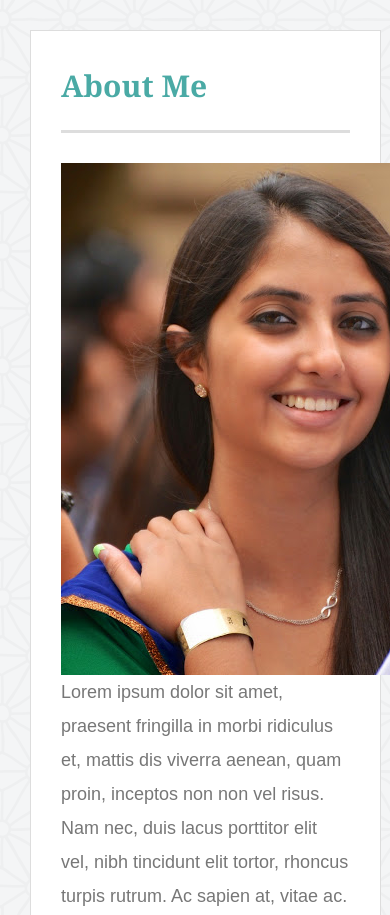
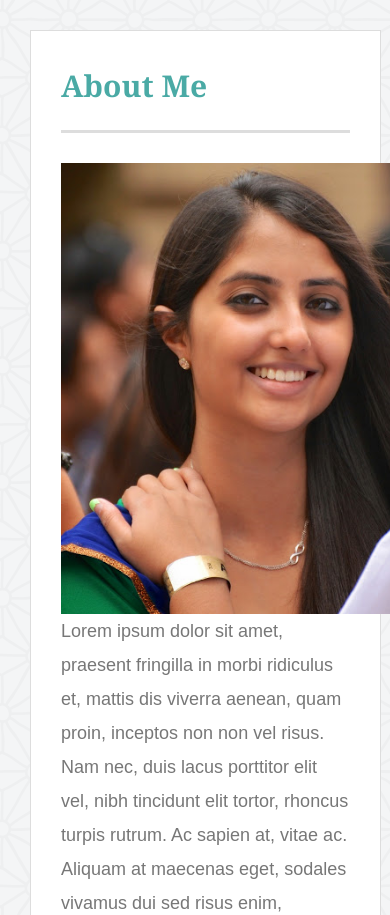
Before and after one commit to IshaniAmin/Responsive-Portfolio, a PHP site: page / in a window 390 px wide; the page is wider, and only the part inside the window is pictured. Shown: the part 152-1067 px from the top of that part. Run offline with PHP 8.4, Linux system fonts and the light colour scheme.

Commit message:
updating

```diff
--- a/assets/css/style.css
+++ b/assets/css/style.css
@@ -321,7 +321,7 @@ input[type=submit] {
 	}
 
 	.auth-image {
-		width: auto;
+		width: 450px;
 	}
 
 	.work {
--- a/index.html
+++ b/index.html
@@ -1,3 +1,5 @@
+<!-- https://guarded-inlet-38513.herokuapp.com/ -->
+
 <!DOCTYPE html>
 <html>
 
```
